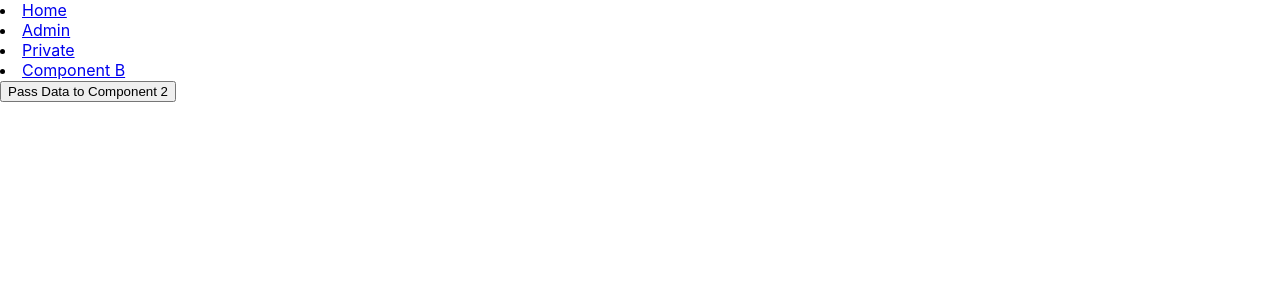
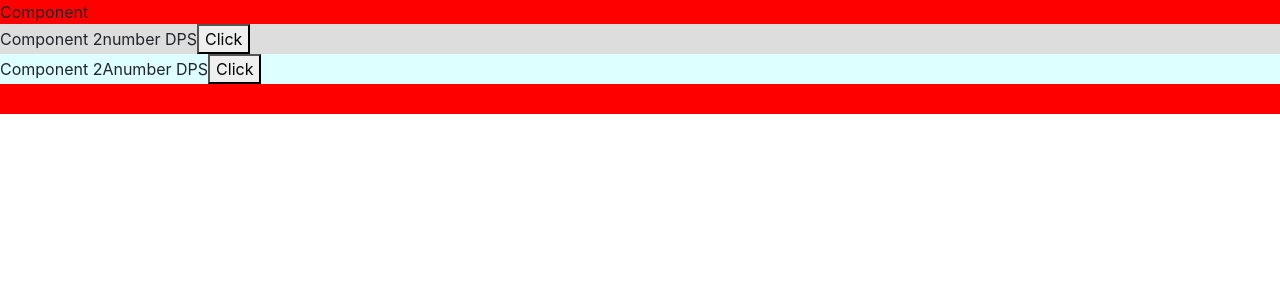
Before and after one commit to Pratap22/reacttutorial, a React (Create React App) app: page / in a window 1280 px wide. Shown: the top 300 px of the page. Built offline with nearby package versions, Linux system fonts and the light colour scheme.

Commit message:
React class 09

```diff
--- a/public/index.html
+++ b/public/index.html
@@ -5,6 +5,20 @@
     <link rel="shortcut icon" href="%PUBLIC_URL%/favicon.ico" />
     <meta name="viewport" content="width=device-width, initial-scale=1" />
     <meta name="theme-color" content="#000000" />
+    <link
+      rel="stylesheet"
+      href="https://stackpath.bootstrapcdn.com/bootstrap/4.1.3/css/bootstrap.min.css"
+      integrity="sha384-MCw98/SFnGE8fJT3GXwEOngsV7Zt27NXFoaoApmYm81iuXoPkFOJwJ8ERdknLPMO"
+      crossorigin="anonymous"
+    />
+
+    <link
+      rel="stylesheet"
+      href="https://use.fontawesome.com/releases/v5.3.1/css/all.css"
+      integrity="sha384-mzrmE5qonljUremFsqc01SB46JvROS7bZs3IO2EmfFsd15uHvIt+Y8vEf7N7fWAU"
+      crossorigin="anonymous"
+    />
+
     <link rel="manifest" href="%PUBLIC_URL%/manifest.json" />
     <title>React App</title>
   </head>
--- a/src/index.js
+++ b/src/index.js
@@ -3,9 +3,9 @@ import ReactDOM from 'react-dom';
 import './index.css';
 import * as serviceWorker from './serviceWorker';
 
-import App from './App';
+import ContextWithContext from './reactClass/context/contextWithContext';
 
-ReactDOM.render(<App />, document.getElementById('root'));
+ReactDOM.render(<ContextWithContext />, document.getElementById('root'));
 serviceWorker.unregister();
 
 // admin -> Need to check if user is login.
--- /dev/null
+++ b/src/reactClass/context/contextWithContext.js
@@ -0,0 +1,83 @@
+import React, { Component } from 'react';
+
+// 1. Creating an context
+
+// Provider , Consumer
+
+// 2. Provider -> Provides value to the children
+
+// 3. Consumer -> The childern then can consume the value passed to the provider
+
+// Create a context
+const MyContext = React.createContext();
+
+class ContextWithContext extends Component {
+  state = {
+    type: 'number',
+    name: 'Shreskar',
+    role: {
+      admin: true,
+      schoolName: 'DPS'
+    }
+  };
+
+  toggleState = () => {
+    this.setState(state => ({
+      type: state.type === 'number' ? 'string' : 'number'
+    }));
+  };
+
+  render() {
+    // value in provider is initial state
+    return (
+      <MyContext.Provider
+        value={{ state: this.state, updateState: () => this.toggleState() }}
+      >
+        <Component1 />
+      </MyContext.Provider>
+    );
+  }
+}
+export default ContextWithContext;
+
+function Component1() {
+  return (
+    <div style={{ background: 'red', paddingBottom: 30 }}>
+      Component
+      <Component2 />
+      <Component2A />
+    </div>
+  );
+}
+
+function Component2() {
+  return (
+    <MyContext.Consumer>
+      {value => {
+        console.log('Component 2 ', value);
+        return (
+          <div style={{ background: '#DDD' }}>
+            Component 2{value.state.type} {value.state.role.schoolName}
+            <button onClick={value.updateState}>Click</button>
+          </div>
+        );
+      }}
+    </MyContext.Consumer>
+  );
+}
+
+function Component2A() {
+  return (
+    <MyContext.Consumer>
+      {value => {
+        console.log('Component 2A ', value);
+        return (
+          <div style={{ background: '#DFF' }}>
+            Component 2A{value.state.type} {value.state.role.schoolName}
+            <button onClick={value.updateState}>Click</button>
+          </div>
+        );
+      }}
+    </MyContext.Consumer>
+  );
+}
```
Also changed, not shown: src/reactClass/AppClass.js (+7 -1 lines), src/reactClass/context/contextWithState.js (added, +66 -0 lines).
